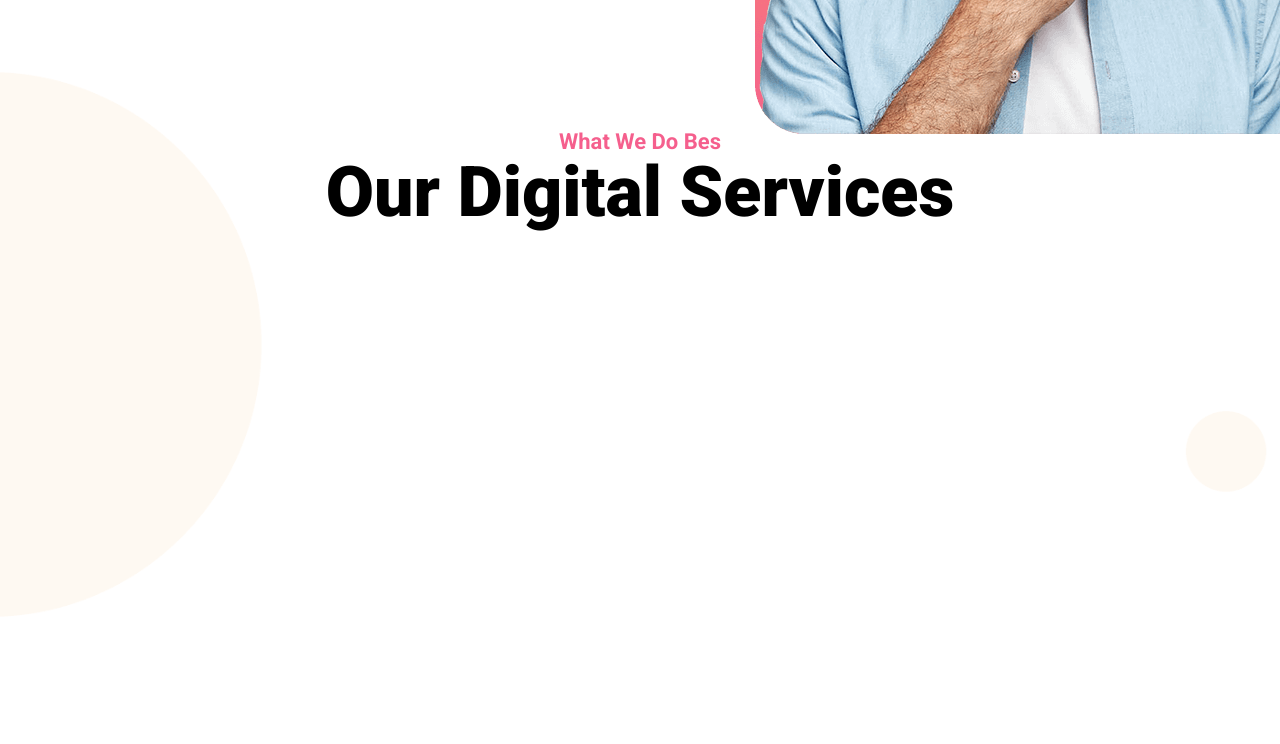
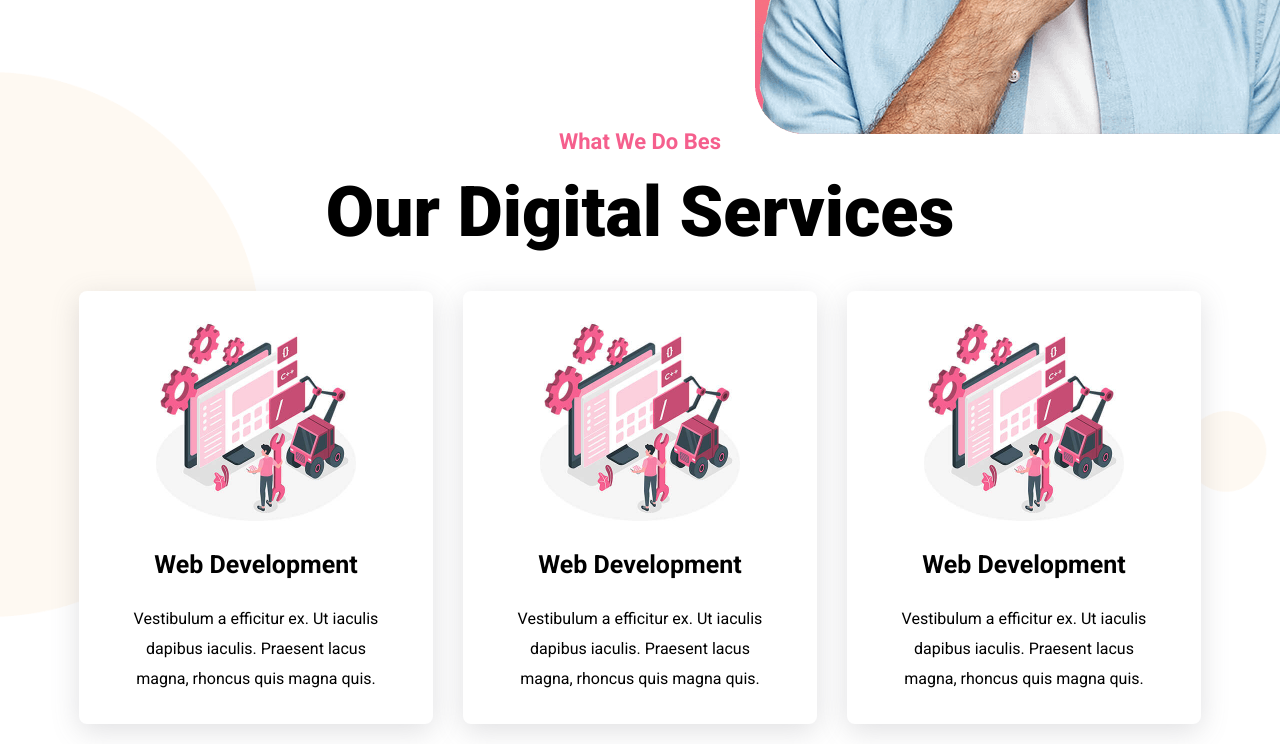
Before and after one commit to Ng-HuuDev/samar, a plain HTML site: page index.html in a window 1280 px wide. Shown: the part 611-1355 px from the top of the page. Before the commit the page ends 1280 px from the top, so only its background shows below. Drawn offline with Linux system fonts and the light colour scheme.

Commit message:
updte service

```diff
--- a/css/index.css
+++ b/css/index.css
@@ -157,6 +157,7 @@ header nav ul li i {
 
 /* CSS SERVICE */
 #services {
+  /* background: #000; */
   background-image: url(../img/bg2.png);
   background-position: top center;
   background-size: cover;
@@ -164,3 +165,35 @@ header nav ul li i {
   text-align: center;
   padding-top: 100px;
 }
+
+#services .services__content {
+  display: flex;
+  justify-content: space-between;
+  width: calc(100 / 3);
+}
+
+#services .services__item {
+  background: white;
+  padding: 30px 50px;
+  margin: 20px 15px;
+  box-shadow: rgba(100, 100, 111, 0.2) 0px 7px 29px 0px;
+  border-radius: 8px;
+}
+
+#services .title {
+  margin-bottom: 20px;
+}
+
+#services .services__item img {
+  width: 200px;
+}
+
+#services .services__item h3 {
+  font-size: 25px;
+  font-weight: bold;
+  margin: 25px 0;
+}
+
+#services .services__item p {
+  line-height: 30px;
+}
--- a/index.html
+++ b/index.html
@@ -73,6 +73,28 @@
           <h2 class="title__h2">
             Our Digital Services
           </h2>
+          <div class="services__content">
+            <!-- start item -->
+            <div class="services__item">
+              <img src="./img/pic1_3.jpg" alt="">
+              <h3>Web Development</h3>
+              <p>Vestibulum a efficitur ex. Ut iaculis dapibus iaculis. Praesent lacus magna, rhoncus quis magna quis.
+              </p>
+            </div>
+            <div class="services__item">
+              <img src="./img/pic1_3.jpg" alt="">
+              <h3>Web Development</h3>
+              <p>Vestibulum a efficitur ex. Ut iaculis dapibus iaculis. Praesent lacus magna, rhoncus quis magna quis.
+              </p>
+            </div>
+            <div class="services__item">
+              <img src="./img/pic1_3.jpg" alt="">
+              <h3>Web Development</h3>
+              <p>Vestibulum a efficitur ex. Ut iaculis dapibus iaculis. Praesent lacus magna, rhoncus quis magna quis.
+              </p>
+            </div>
+            <!-- End item -->
+          </div>
         </div>
       </section>
   </body>
```
